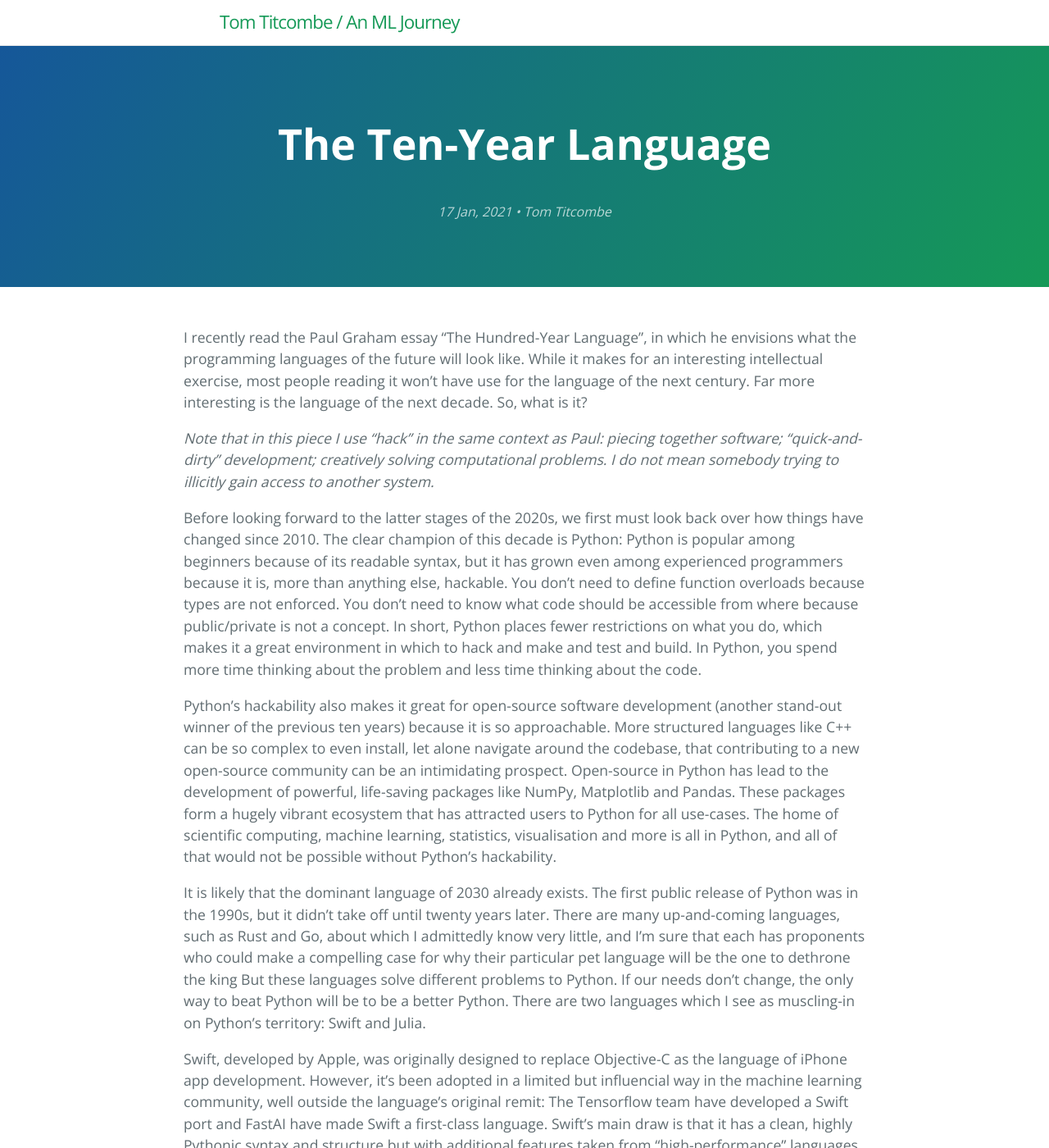
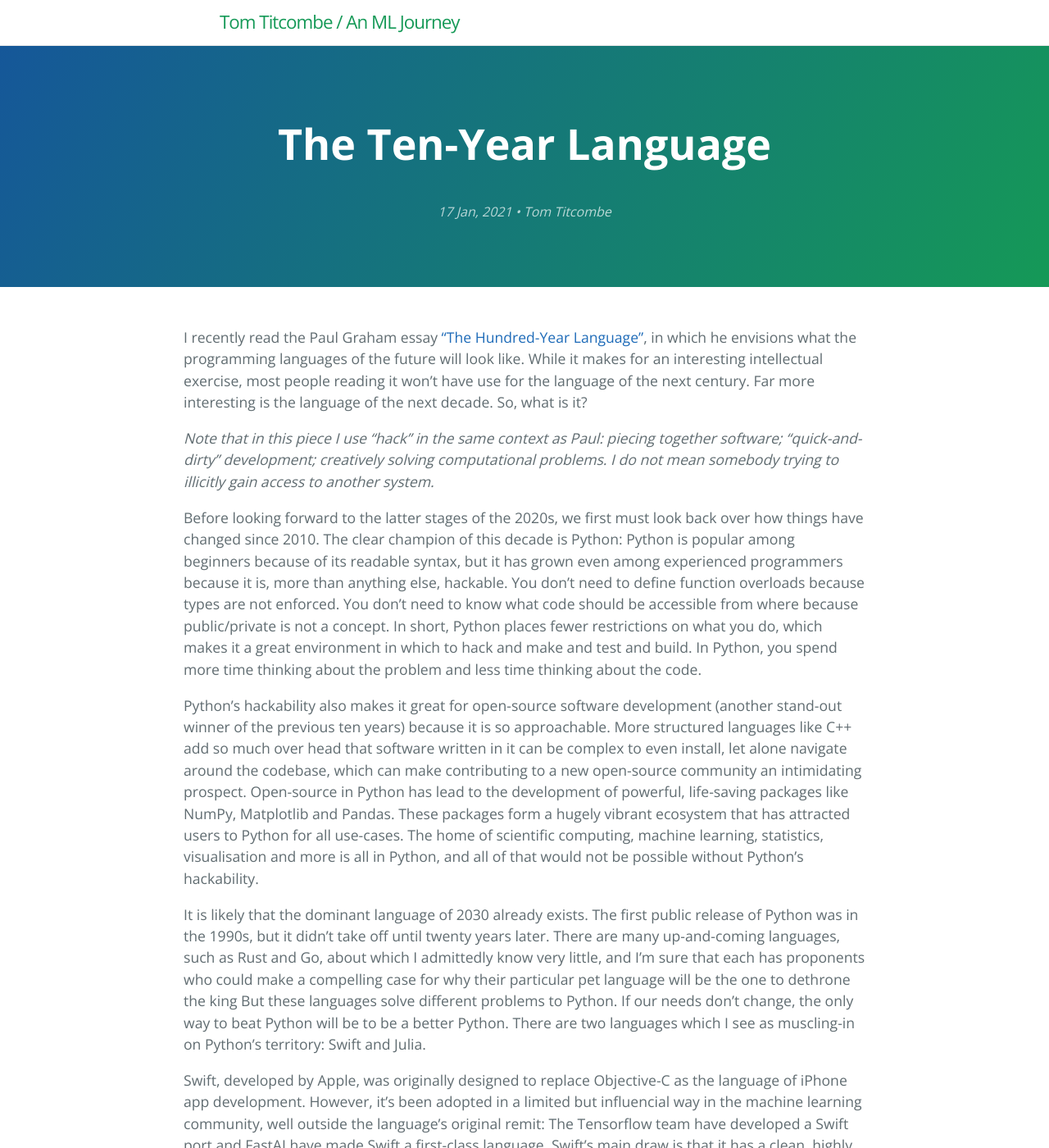
Before and after one commit to TTitcombe/TTitcombe.github.io, a Jekyll site: the page built from _posts/2021-01-17-The-Ten-Year-Language.md, in a window 1280 px wide and 1400 px high. Shown: the whole window at 82% size. Built offline with Jekyll 4.4.1, drawn with Linux system fonts in a browser that asks for light colours.

```diff
--- a/_posts/2021-01-17-The-Ten-Year-Language.md
+++ b/_posts/2021-01-17-The-Ten-Year-Language.md
@@ -2,7 +2,8 @@
 layout: post
 title: "The Ten-Year Language"
 ---
-I recently read the Paul Graham essay "The Hundred-Year Language",
+I recently read the Paul Graham essay
+["The Hundred-Year Language"][hundred-year],
 in which he envisions what the programming languages of the future
 will look like.
 While it makes for an interesting intellectual exercise,
@@ -48,10 +49,12 @@ for open-source software development
 because it is so approachable.
 More structured languages
 like C++
-can be so complex to even install,
+add so much over head that software
+written in it
+can be complex to even install,
 let alone navigate around the codebase,
-that contributing to a new open-source community
-can be an intimidating prospect.
+which can make contributing to a new open-source community
+an intimidating prospect.
 Open-source in Python has lead to the development
 of powerful,
 life-saving packages like NumPy,
```
Also changed, not shown: other parts of _posts/2021-01-17-The-Ten-Year-Language.md (+2 -0 lines).
